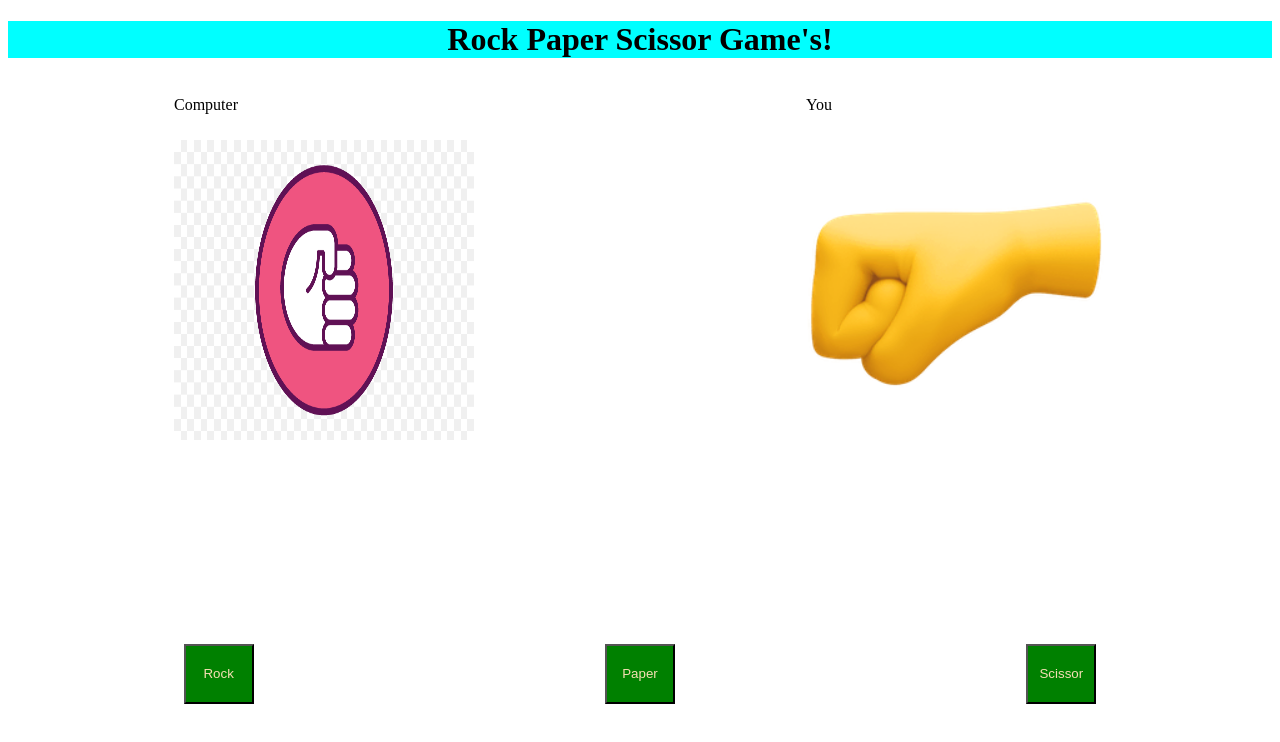
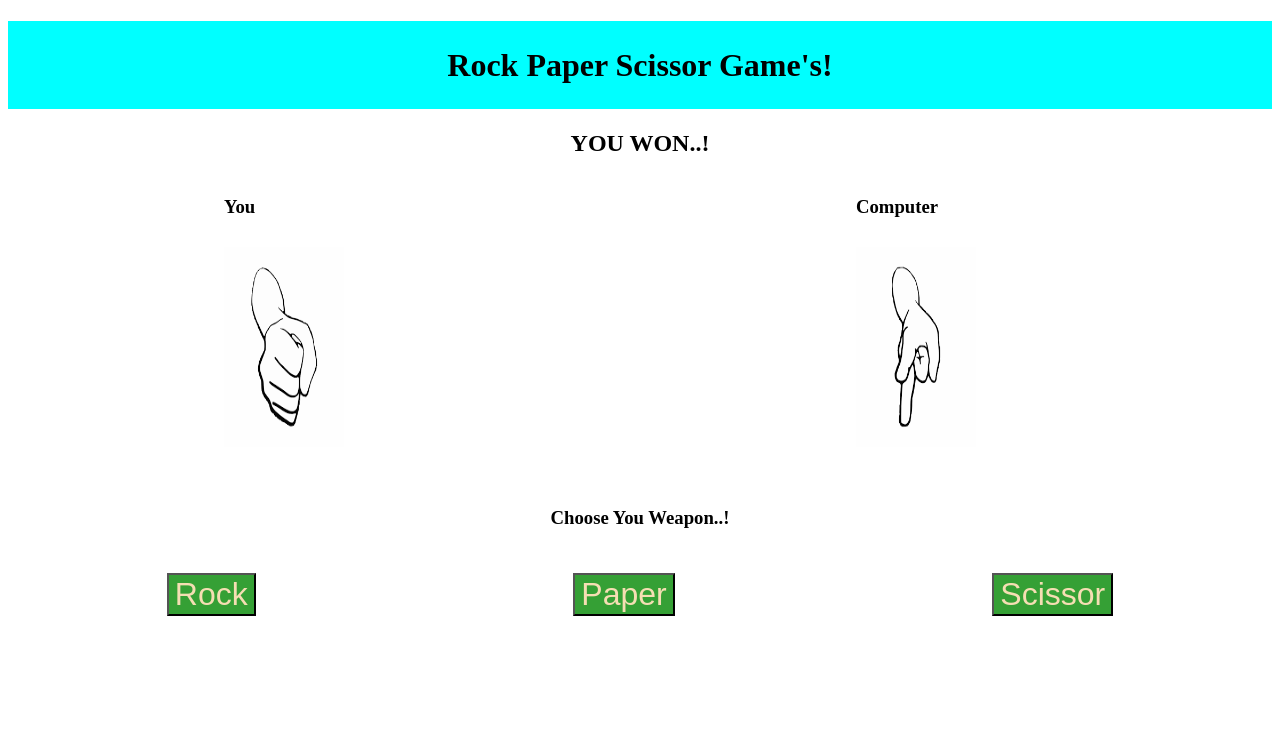
Before and after one commit to muskanpaswan/ROCKPAPERSCISSORSGAME, a plain HTML site: page index.html in a window 1280 px wide. Both pictures are taken after a click on the button "Rock". Drawn offline with Linux system fonts and the light colour scheme.

Commit message:
first commit

```diff
--- a/index.html
+++ b/index.html
@@ -9,18 +9,25 @@
 </head>
 
 <body>
+    <header>
         <h1>Rock Paper Scissor Game's!</h1>
+    </header>
+    <main>
+        <div>
+            <h2 class="wonn">WON..!</h2>
+        </div>
 
         <div class="container">
             <div>
-            <p>Computer</p>
-            <img class="user" src="userimg.jpg" alt="User Image">
+                <h3>You</h3>
+                <img class="user" src="./images/dummyImages.jpeg" alt="">
             </div>
             <div>
-            <p>You</p>
-            <img class="computer" src="computerimg.png" alt="Computer Image">
+                <h3>Computer</h3>
+                <img class="computer" src="./images/dummyImages.jpeg" alt="">
             </div>
         </div>
+        <div class="Choose"><h3>Choose You Weapon..!</h3></div>
         <div class="button">
             <button id="rock">Rock</button>
             <button id="paper">Paper</button>
@@ -28,7 +35,7 @@
         </div>
 
         <p id="result"></p>
-
+    </main>
     <script src="./main.js"></script>
 </body>
 
--- a/main.js
+++ b/main.js
@@ -1,54 +1,59 @@
-const paper = document.querySelector("#paper");
-const rock = document.querySelector("#rock");
-const scissor = document.querySelector("#scissor");
-const computerImage = document.querySelector(".computer");
-const userImage = document.querySelector(".user");
-const result = document.querySelector("#result");
+let paper = document.querySelector("#paper");
+let rock = document.querySelector("#rock");
+let scissor = document.querySelector("#scissor");
+let computerImage = document.querySelector(".computer");
+let userImage = document.querySelector(".user");
+let won = document.querySelector("h2");
+
+
+
+
 paper.addEventListener("click", () => {
-    const userchoice = "paper";
+    const userchoice = "paper"
     const computerchoice = randomchoice();
-    const winningMessage = compare(userchoice, computerchoice);
-    userImage.src = `${userchoice}.png`;
-    computerImage = `${computerchoice}.png`;
-    result.textContent = `${winningMessage};`
+    const winningMessage = compare(computerchoice , userchoice);
+    computerImage.src = `./images/${computerchoice}.png`;
+    userImage.src = `./images/${userchoice}.png`;
+    won.textContent = winningMessage;
 })
 rock.addEventListener("click", () => {
     const userchoice = "rock";
     const computerchoice = randomchoice();
-    const winningMessage = compare(userchoice, computerchoice);
-    userImage.src = `${userchoice}.png`;
-    computerImage = `${computerchoice}.png`;
-    result.textContent = winningMessage;
+    const winningMessage = compare(computerchoice , userchoice);
+    computerImage.src = `./images/${computerchoice}.png`
+    userImage.src = `./images/${userchoice}.png`
+    won.textContent = winningMessage;
 })
 scissor.addEventListener("click", () => {
-    const userchoice = "scissor";
+    const userchoice = "scissor"
     const computerchoice = randomchoice();
-    const winningMessage = compare(userchoice, computerchoice);
-    userImage.src = `${userchoice}.png`;
-    computerImage = `${computerchoice}.png`;
-    result.textContent = winningMessage;
+    const winningMessage = compare(computerchoice , userchoice)
+    computerImage.src = `./images/${computerchoice}.png`;
+    userImage.src = `./images/${userchoice}.png`;
+    won.textContent = winningMessage;
 })
 
 function randomchoice() {
     let choice = ["rock", "paper", "scissor"];
-    let randomchoice = choice[Math.floor(Math.random() * choice.length)];
-    return choice[randomchoice];
+    let randomchoice = Math.floor(Math.random() * choice.length)
+    return choice[randomchoice]
 }
 
-function compare(userchoice, computerchoice) {
+function compare(computerchoice, userchoice) {
     if (userchoice === computerchoice) {
-        return "tie"
+        return "TIE..!"
     }
     else if (userchoice === "rock" && computerchoice === "scissor"
         || userchoice === "scissor" && computerchoice === "paper"
         || userchoice === "paper" && computerchoice === "rock"
     ) {
-        return "YOU WON..!" + " " + "your choise" + " " + userchoice + " &" + " " + "computer choise" + " " + computerchoice
+        return "YOU WON..!"
+
     } else if (userchoice === "papaer" && computerchoice === "scissor"
         || userchoice === "scissor" && computerchoice === "rock"
         || userchoice === "rock" && computerchoice === "paper"
     ) {
-        return "COMPUTER WON..!" + " " + "you choise" + " " + userchoice + "&" + " " + " " + computerchoice
+        return "COMPUTER WON..!"
 
     }
 }
--- a/style.css
+++ b/style.css
@@ -1,31 +1,38 @@
 h1 {
     text-align: center;
     background-color: aqua;
+    padding: 2%;
 }
-
-img {
-    height: 300px;
-    width: 300px;
-    margin-top: 10px;
-}
-.container{
-    display: flex;
-    justify-content: space-around;
-    /* background-color: antiquewhite; */
-}
-.button{
+.container {
     display: flex;
     justify-content: space-around;
 }
 
-button{
-    width: 70px;
-    height: 60px;
-    margin-top: 200px;
-    color: wheat;
-    background-color: green;
+img {
+    height: 200px;
+    width: 60%;
+     margin-top: 10px;
 }
-.ul{
+.Choose{
+    display: flex;
+    justify-content: center;
+    margin-top: 3%;
+
+}
+
+.button {
     display: flex;
     justify-content: space-around;
 }
+
+ button {
+    font-size: xx-large;
+     margin-top: 2%;
+     color: wheat;
+    background-color: rgb(53, 160, 53);
+}
+
+.wonn {
+    display: flex;
+    justify-content: center;
+}
```
Also changed, not shown: images/dummyImages.jpeg (added), images/paper.png (added), images/rock.png (added), images/scissor.png (added). Lines whose indentation alone changed are shown as unchanged.
